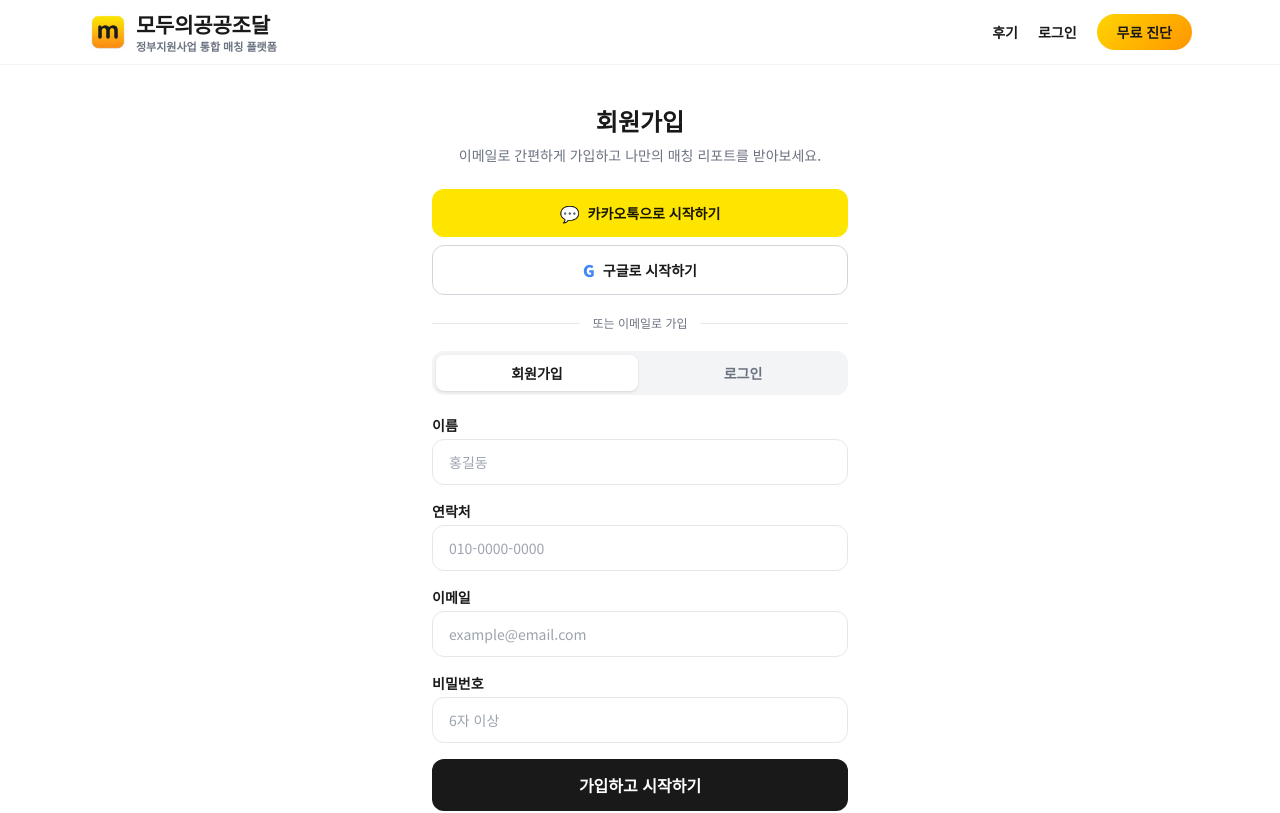
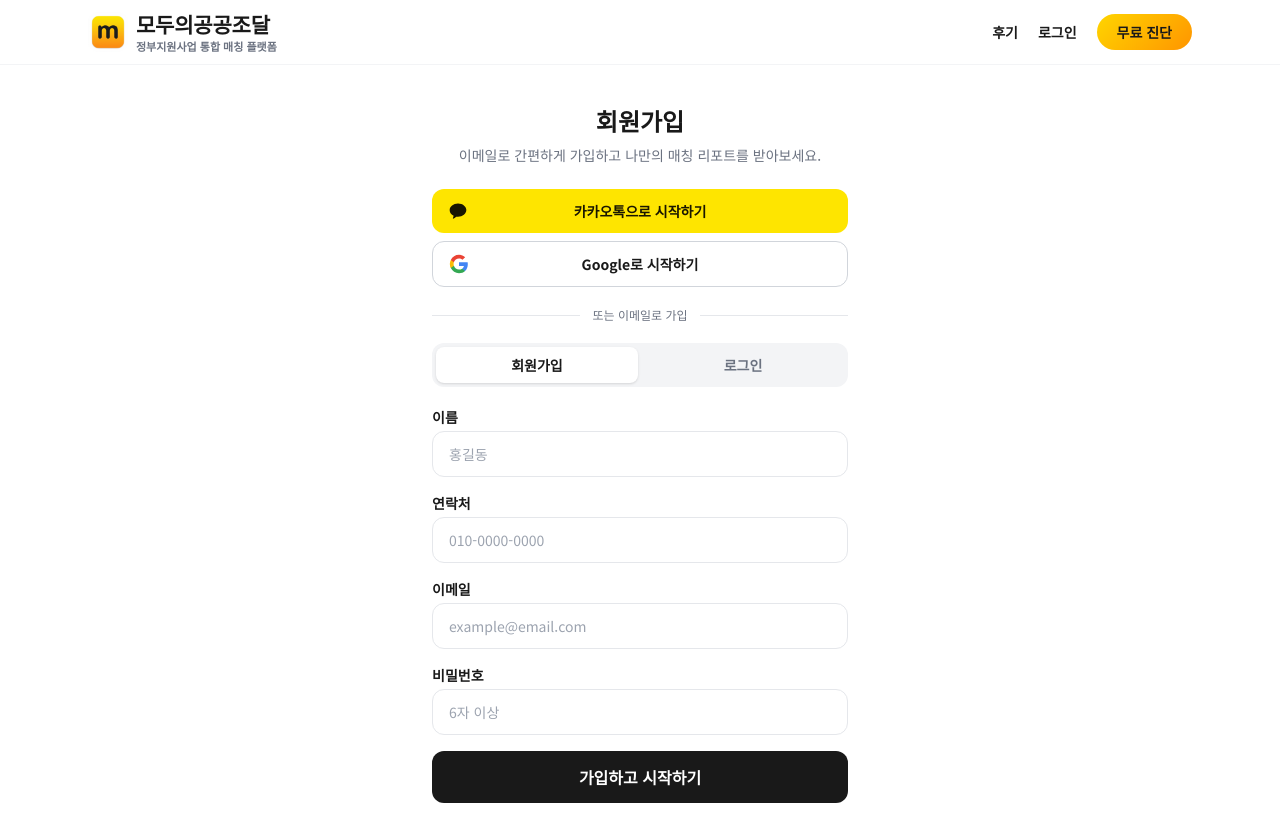
Before and after one commit to ppfa26/PPFA26, a Next.js app: page /signup in a window 1280 px wide. Shown: the top 813 px of the page. Built offline with nearby package versions, Linux system fonts and the light colour scheme; no server answers; a web font is replaced by a local one.

Commit message:
signup: 카카오/구글 버튼 공식 로고(SVG)로 교체, 로고 좌측 정렬 레이아웃

```diff
--- a/src/app/signup/page.tsx
+++ b/src/app/signup/page.tsx
@@ -188,17 +188,26 @@ function SignupInner() {
             type="button"
             disabled={loading}
             onClick={() => handleOAuth("kakao", "카카오")}
-            className="flex w-full items-center justify-center gap-2 rounded-xl bg-[#FEE500] py-3 text-sm font-bold text-[#191600] transition hover:brightness-95 disabled:opacity-60"
+            className="relative flex w-full items-center justify-center rounded-xl bg-[#FEE500] py-3 text-sm font-bold text-[#191600] transition hover:brightness-95 disabled:opacity-60"
           >
-            <span className="text-base">💬</span> 카카오톡으로 시작하기
+            <svg className="absolute left-4 h-5 w-5" viewBox="0 0 24 24" fill="#191600" aria-hidden="true">
+              <path d="M12 3C6.48 3 2 6.58 2 11c0 2.84 1.9 5.33 4.76 6.74-.16.57-.86 3.09-.9 3.29 0 0-.02.15.08.21.1.06.22.01.22.01.28-.04 3.23-2.12 3.74-2.48.68.1 1.38.15 2.1.15 5.52 0 10-3.58 10-8S17.52 3 12 3z" />
+            </svg>
+            카카오톡으로 시작하기
           </button>
           <button
             type="button"
             disabled={loading}
             onClick={() => handleOAuth("google", "구글")}
-            className="flex w-full items-center justify-center gap-2 rounded-xl border border-gray-300 bg-white py-3 text-sm font-bold text-brand-dark transition hover:bg-gray-50 disabled:opacity-60"
+            className="relative flex w-full items-center justify-center rounded-xl border border-gray-300 bg-white py-3 text-sm font-bold text-brand-dark transition hover:bg-gray-50 disabled:opacity-60"
           >
-            <span className="text-base font-black text-[#4285F4]">G</span> 구글로 시작하기
+            <svg className="absolute left-4 h-5 w-5" viewBox="0 0 48 48" aria-hidden="true">
+              <path fill="#4285F4" d="M45.12 24.5c0-1.56-.14-3.06-.4-4.5H24v8.51h11.84c-.51 2.75-2.06 5.08-4.39 6.64v5.52h7.11c4.16-3.83 6.56-9.47 6.56-16.17z" />
+              <path fill="#34A853" d="M24 46c5.94 0 10.92-1.97 14.56-5.33l-7.11-5.52c-1.97 1.32-4.49 2.1-7.45 2.1-5.73 0-10.58-3.87-12.31-9.07H4.34v5.7C7.96 41.07 15.4 46 24 46z" />
+              <path fill="#FBBC05" d="M11.69 28.18C11.25 26.86 11 25.45 11 24s.25-2.86.69-4.18v-5.7H4.34C2.85 17.09 2 20.45 2 24s.85 6.91 2.34 9.88l7.35-5.7z" />
+              <path fill="#EA4335" d="M24 10.75c3.23 0 6.13 1.11 8.41 3.29l6.31-6.31C34.91 4.18 29.93 2 24 2 15.4 2 7.96 6.93 4.34 14.12l7.35 5.7c1.73-5.2 6.58-9.07 12.31-9.07z" />
+            </svg>
+            Google로 시작하기
           </button>
         </div>
 
```
